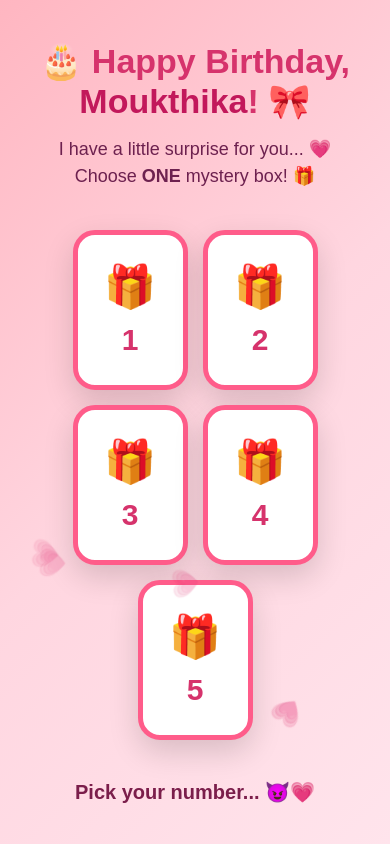
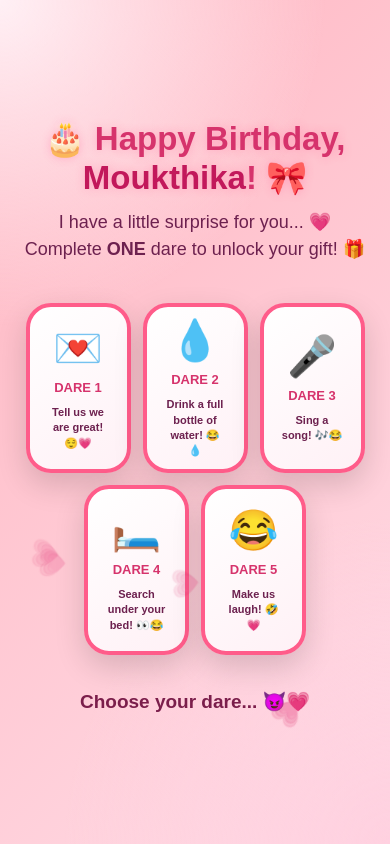
Before and after one commit to mmanit2024-web/birthday, a plain HTML site: page index.html in a window 390 px wide. Shown: the top 844 px of the page. Drawn offline with Linux system fonts and the light colour scheme.

Commit message:
Update index.html

```diff
--- a/index.html
+++ b/index.html
@@ -4,9 +4,10 @@
 <meta charset="UTF-8">
 <meta name="viewport" content="width=device-width, initial-scale=1.0">
 
-    <title>Moukthika's Birthday Surprise 🎁</title>
+<title>Moukthika's Birthday Surprise 🎂</title>
 
 <style>
+
 * {
     box-sizing: border-box;
     margin: 0;
@@ -16,18 +17,17 @@
 body {
     min-height: 100vh;
     font-family: Arial, sans-serif;
-            background: linear-gradient(
-                135deg,
-                #ffb6c1,
-                #ffd6e0,
-                #ffe4ec
-            );
+
+    background:
+        radial-gradient(circle at top left, #fff0f5, transparent 35%),
+        radial-gradient(circle at bottom right, #ffd1e0, transparent 35%),
+        linear-gradient(135deg, #ffb6c1, #ffdce6);
 
     display: flex;
     justify-content: center;
     align-items: center;
+
     text-align: center;
-
     overflow: hidden;
 }
 
@@ -37,49 +37,59 @@
 }
 
 h1 {
-            font-size: 48px;
+    font-size: 46px;
     color: #d6336c;
-            margin-bottom: 15px;
-        }
+    margin-bottom: 12px;
 
-        .subtitle {
-            font-size: 22px;
-            line-height: 1.5;
-            color: #6d214f;
-            margin-bottom: 40px;
+    text-shadow: 0 0 10px rgba(255, 80, 140, 0.3);
 }
 
 .name {
     color: #c2185b;
 }
 
+.subtitle {
+    font-size: 21px;
+    color: #6d214f;
+    line-height: 1.5;
+    margin-bottom: 40px;
+}
+
 .cards {
     display: flex;
     justify-content: center;
-            gap: 30px;
+    gap: 22px;
     flex-wrap: wrap;
 }
 
+
+/* CARD */
+
 .card {
-            width: 150px;
-            height: 200px;
-            perspective: 1000px;
+    width: 165px;
+    height: 220px;
+    perspective: 1200px;
     cursor: pointer;
 }
 
 .card-inner {
     width: 100%;
     height: 100%;
+
     position: relative;
 
-            transition: transform 0.8s;
+    transform-style: preserve-3d;
 
-            transform-style: preserve-3d;
+    transition:
+        transform 1s cubic-bezier(.68,-0.55,.27,1.55);
 }
 
 .card.flipped .card-inner {
     transform: rotateY(180deg);
 }
+
+
+/* FRONT AND BACK */
 
 .card-front,
 .card-back {
@@ -88,7 +98,7 @@
     width: 100%;
     height: 100%;
 
-            border-radius: 22px;
+    border-radius: 25px;
 
     backface-visibility: hidden;
 
@@ -99,35 +109,89 @@
     align-items: center;
 
     box-shadow:
-                0 12px 30px rgba(0, 0, 0, 0.15);
+        0 12px 30px rgba(0,0,0,0.15);
 }
+
 
 /* FRONT */
 
 .card-front {
-            background: white;
+    background:
+        linear-gradient(
+            145deg,
+            #ffffff,
+            #fff1f6
+        );
 
-            border: 5px solid #ff5c8a;
+    border: 4px solid #ff5c8a;
+
+    padding: 18px;
 
     transition: 0.3s;
+
+    position: relative;
+    overflow: hidden;
 }
 
 .card:hover .card-front {
-            transform: translateY(-8px);
+    transform:
+        translateY(-8px)
+        rotate(-2deg);
 
     box-shadow:
-                0 18px 35px rgba(214, 51, 108, 0.25);
+        0 20px 40px rgba(214,51,108,0.3);
 }
 
-        .gift {
+
+/* ICON */
+
+.dare-icon {
     font-size: 55px;
-            margin-bottom: 12px;
+    margin-bottom: 15px;
 }
 
-        .card-front h2 {
-            font-size: 38px;
+
+/* DARE */
+
+.dare-title {
     color: #d6336c;
+    font-size: 18px;
+    font-weight: bold;
+
+    margin-bottom: 10px;
 }
+
+.dare-text {
+    color: #6d214f;
+    font-size: 15px;
+    line-height: 1.4;
+    font-weight: bold;
+}
+
+
+/* SHINE */
+
+.card-front::before {
+    content: "";
+
+    position: absolute;
+
+    width: 55px;
+    height: 260px;
+
+    background: rgba(255,255,255,0.7);
+
+    transform: rotate(25deg);
+
+    left: -100px;
+
+    transition: 0.6s;
+}
+
+.card:hover .card-front::before {
+    left: 190px;
+}
+
 
 /* BACK */
 
@@ -142,36 +206,138 @@
     color: white;
 
     transform: rotateY(180deg);
+
+    box-shadow:
+        0 0 30px rgba(255,64,129,0.6);
 }
 
+
+/* RANDOM NUMBER */
+
 .number {
-            font-size: 70px;
+    font-size: 78px;
     font-weight: bold;
+
+    text-shadow:
+        0 0 15px rgba(255,255,255,0.9);
+
+    animation: pop 0.8s;
+}
+
+@keyframes pop {
+
+    0% {
+        transform: scale(0);
+        opacity: 0;
+    }
+
+    60% {
+        transform: scale(1.3);
+    }
+
+    100% {
+        transform: scale(1);
+        opacity: 1;
+    }
 }
 
 .card-back p {
     font-size: 17px;
-            margin-top: 5px;
+    margin-top: 8px;
 }
+
+
+/* SHAKE */
+
+.card.shaking {
+    animation: shake 0.6s;
+}
+
+@keyframes shake {
+
+    0% {
+        transform: translateX(0);
+    }
+
+    20% {
+        transform: translateX(-9px) rotate(-3deg);
+    }
+
+    40% {
+        transform: translateX(9px) rotate(3deg);
+    }
+
+    60% {
+        transform: translateX(-7px) rotate(-2deg);
+    }
+
+    80% {
+        transform: translateX(7px) rotate(2deg);
+    }
+
+    100% {
+        transform: translateX(0);
+    }
+}
+
+
+/* SPARKLES */
+
+.sparkle {
+    position: fixed;
+
+    pointer-events: none;
+
+    font-size: 25px;
+
+    animation:
+        sparkleAnimation 1.2s forwards;
+}
+
+@keyframes sparkleAnimation {
+
+    0% {
+        transform: scale(0) rotate(0deg);
+        opacity: 1;
+    }
+
+    50% {
+        transform: scale(1.5) rotate(180deg);
+        opacity: 1;
+    }
+
+    100% {
+        transform:
+            scale(0)
+            rotate(360deg)
+            translateY(-80px);
+
+        opacity: 0;
+    }
+}
+
 
 /* MESSAGE */
 
 .message {
-            margin-top: 40px;
+    margin-top: 35px;
 
-            font-size: 25px;
+    font-size: 24px;
+
+    font-weight: bold;
 
     color: #7b1e4b;
 
-            font-weight: bold;
+    min-height: 35px;
 }
 
-        /* RESET BUTTON */
+
+/* RESET */
 
 .reset {
-            margin-top: 20px;
+    margin-top: 18px;
 
-            padding: 13px 28px;
+    padding: 12px 27px;
 
     border: none;
 
@@ -191,6 +357,7 @@
 .reset:hover {
     background: #b52a59;
 }
+
 
 /* FLOATING HEARTS */
 
@@ -230,20 +397,18 @@
     }
 }
 
+
 /* CONFETTI */
 
 .confetti {
     position: fixed;
 
-            width: 10px;
-            height: 10px;
+    top: -20px;
 
-            top: -20px;
+    pointer-events: none;
 
     animation:
         fall 3s linear forwards;
-
-            pointer-events: none;
 }
 
 @keyframes fall {
@@ -261,12 +426,13 @@
     }
 }
 
+
 /* MOBILE */
 
 @media (max-width: 700px) {
 
     h1 {
-                font-size: 34px;
+        font-size: 33px;
     }
 
     .subtitle {
@@ -274,32 +440,37 @@
     }
 
     .cards {
-                gap: 15px;
+        gap: 12px;
     }
 
     .card {
-                width: 115px;
-                height: 160px;
+        width: 105px;
+        height: 170px;
     }
 
-            .gift {
-                font-size: 42px;
+    .dare-icon {
+        font-size: 40px;
+        margin-bottom: 8px;
     }
 
-            .card-front h2 {
-                font-size: 30px;
+    .dare-title {
+        font-size: 13px;
+    }
+
+    .dare-text {
+        font-size: 11px;
     }
 
     .number {
-                font-size: 50px;
+        font-size: 52px;
     }
 
     .card-back p {
-                font-size: 14px;
+        font-size: 12px;
     }
 
     .message {
-                font-size: 20px;
+        font-size: 19px;
     }
 }
 
@@ -311,12 +482,15 @@
 
 <div class="container">
 
+
     <!-- TITLE -->
 
     <h1>
+
         🎂 Happy Birthday,
         <span class="name">Moukthika</span>!
         🎀
+
     </h1>
 
 
@@ -328,7 +502,7 @@
 
         <br>
 
-            Choose <b>ONE</b> mystery box! 🎁
+        Complete <b>ONE</b> dare to unlock your gift! 🎁
 
     </p>
 
@@ -337,7 +511,8 @@
 
     <div class="cards">
 
-            <!-- CARD 1 -->
+
+        <!-- DARE 1 -->
 
         <div
             class="card"
@@ -346,26 +521,30 @@
 
             <div class="card-inner">
 
+
                 <div class="card-front">
 
-                        <div class="gift">
-                            🎁
+                    <div class="dare-icon">
+                        💌
                     </div>
 
-                        <h2>
-                            1
-                        </h2>
+                    <div class="dare-title">
+                        DARE 1
+                    </div>
+
+                    <div class="dare-text">
+                        Tell us we are great! 😌💗
+                    </div>
 
                 </div>
 
 
                 <div class="card-back">
 
-                        <div class="number">
-                        </div>
+                    <div class="number"></div>
 
                     <p>
-                            Your Lucky Number ✨
+                        🎁 Your Gift Number
                     </p>
 
                 </div>
@@ -375,7 +554,8 @@
         </div>
 
 
-            <!-- CARD 2 -->
+
+        <!-- DARE 2 -->
 
         <div
             class="card"
@@ -384,26 +564,30 @@
 
             <div class="card-inner">
 
+
                 <div class="card-front">
 
-                        <div class="gift">
-                            🎁
+                    <div class="dare-icon">
+                        💧
                     </div>
 
-                        <h2>
-                            2
-                        </h2>
+                    <div class="dare-title">
+                        DARE 2
+                    </div>
+
+                    <div class="dare-text">
+                        Drink a full bottle of water! 😂💧
+                    </div>
 
                 </div>
 
 
                 <div class="card-back">
 
-                        <div class="number">
-                        </div>
+                    <div class="number"></div>
 
                     <p>
-                            Your Lucky Number ✨
+                        🎁 Your Gift Number
                     </p>
 
                 </div>
@@ -413,7 +597,8 @@
         </div>
 
 
-            <!-- CARD 3 -->
+
+        <!-- DARE 3 -->
 
         <div
             class="card"
@@ -422,26 +607,30 @@
 
             <div class="card-inner">
 
+
                 <div class="card-front">
 
-                        <div class="gift">
-                            🎁
+                    <div class="dare-icon">
+                        🎤
                     </div>
 
-                        <h2>
-                            3
-                        </h2>
+                    <div class="dare-title">
+                        DARE 3
+                    </div>
+
+                    <div class="dare-text">
+                        Sing a song! 🎶😂
+                    </div>
 
                 </div>
 
 
                 <div class="card-back">
 
-                        <div class="number">
-                        </div>
+                    <div class="number"></div>
 
                     <p>
-                            Your Lucky Number ✨
+                        🎁 Your Gift Number
                     </p>
 
                 </div>
@@ -451,7 +640,8 @@
         </div>
 
 
-            <!-- CARD 4 -->
+
+        <!-- DARE 4 -->
 
         <div
             class="card"
@@ -460,26 +650,30 @@
 
             <div class="card-inner">
 
+
                 <div class="card-front">
 
-                        <div class="gift">
-                            🎁
+                    <div class="dare-icon">
+                        🛏️
                     </div>
 
-                        <h2>
-                            4
-                        </h2>
+                    <div class="dare-title">
+                        DARE 4
+                    </div>
+
+                    <div class="dare-text">
+                        Search under your bed! 👀😂
+                    </div>
 
                 </div>
 
 
                 <div class="card-back">
 
-                        <div class="number">
-                        </div>
+                    <div class="number"></div>
 
                     <p>
-                            Your Lucky Number ✨
+                        🎁 Your Gift Number
                     </p>
 
                 </div>
@@ -489,7 +683,8 @@
         </div>
 
 
-            <!-- CARD 5 -->
+
+        <!-- DARE 5 -->
 
         <div
             class="card"
@@ -498,26 +693,30 @@
 
             <div class="card-inner">
 
+
                 <div class="card-front">
 
-                        <div class="gift">
-                            🎁
+                    <div class="dare-icon">
+                        😂
                     </div>
 
-                        <h2>
-                            5
-                        </h2>
+                    <div class="dare-title">
+                        DARE 5
+                    </div>
+
+                    <div class="dare-text">
+                        Make us laugh! 🤣💗
+                    </div>
 
                 </div>
 
 
                 <div class="card-back">
 
-                        <div class="number">
-                        </div>
+                    <div class="number"></div>
 
                     <p>
-                            Your Lucky Number ✨
+                        🎁 Your Gift Number
                     </p>
 
                 </div>
@@ -526,6 +725,7 @@
 
         </div>
 
+
     </div>
 
 
@@ -533,7 +733,7 @@
 
     <div class="message">
 
-            Pick your number... 😈💗
+        Choose your dare... 😈💗
 
     </div>
 
@@ -549,34 +749,49 @@
 
     </button>
 
+
 </div>
+
 
 
 <script>
 
+
 let alreadyClicked = false;
 
 
+/* CARD CLICK */
+
 function flipCard(card) {
 
-            /*
-                Only one card can be selected.
-            */
 
     if (alreadyClicked) {
-
         return;
-
     }
 
 
     alreadyClicked = true;
 
 
+    /* SHAKE */
+
+    card.classList.add("shaking");
+
+
+    /* SPARKLES */
+
+    createSparkles(card);
+
+
     /*
-                Generate random number
-                between 1 and 5.
+       Wait until shaking
+       finishes.
     */
+
+    setTimeout(function() {
+
+
+        /* RANDOM NUMBER 1-5 */
 
         let randomNumber =
             Math.floor(
@@ -584,59 +799,134 @@
             ) + 1;
 
 
-            /*
-                Show the random number
-                on the back.
-            */
+        /* PUT NUMBER */
 
         card.querySelector(
             ".number"
         ).innerText = randomNumber;
 
 
-            /*
-                Flip the card.
-            */
+        /* FLIP */
 
         card.classList.add(
             "flipped"
         );
 
 
-            /*
-                Change message.
-            */
+        /* CHANGE MESSAGE */
 
         document.querySelector(
             ".message"
         ).innerHTML =
 
-                "🎉 Moukthika's lucky number is "
+            "🎉 Moukthika's gift number is "
             + randomNumber
             + "! 🎁💗";
 
 
-            /*
-                Show replay button.
-            */
+        /* SHOW BUTTON */
 
         document.querySelector(
             ".reset"
-            ).style.display = "inline-block";
+        ).style.display =
+            "inline-block";
 
 
-            /*
-                Start confetti.
-            */
+        /* CONFETTI */
 
         createConfetti();
 
+
+    }, 600);
+
 }
+
+
+
+/* SPARKLES */
+
+function createSparkles(card) {
+
+
+    const rect =
+        card.getBoundingClientRect();
+
+
+    const symbols = [
+        "✨",
+        "💗",
+        "⭐",
+        "💫",
+        "🌸"
+    ];
+
+
+    for (
+        let i = 0;
+        i < 15;
+        i++
+    ) {
+
+
+        const sparkle =
+            document.createElement(
+                "div"
+            );
+
+
+        sparkle.className =
+            "sparkle";
+
+
+        sparkle.innerHTML =
+            symbols[
+                Math.floor(
+                    Math.random()
+                    * symbols.length
+                )
+            ];
+
+
+        sparkle.style.left =
+            (
+                rect.left
+                + rect.width / 2
+                + (Math.random() - 0.5)
+                * 180
+            )
+            + "px";
+
+
+        sparkle.style.top =
+            (
+                rect.top
+                + rect.height / 2
+                + (Math.random() - 0.5)
+                * 150
+            )
+            + "px";
+
+
+        document.body.appendChild(
+            sparkle
+        );
+
+
+        setTimeout(
+            () => sparkle.remove(),
+            1500
+        );
+
+    }
+
+}
+
 
 
 /* FLOATING HEARTS */
 
 function createHeart() {
+
 
     const heart =
         document.createElement(
@@ -669,9 +959,7 @@
 
 
     setTimeout(
-                () => {
-                    heart.remove();
-                },
+        () => heart.remove(),
         7000
     );
 
@@ -684,9 +972,21 @@
 );
 
 
+
 /* CONFETTI */
 
 function createConfetti() {
+
+
+    const symbols = [
+        "🎉",
+        "🎊",
+        "💗",
+        "✨",
+        "🎀",
+        "🌸"
+    ];
+
 
     for (
         let i = 0;
@@ -694,21 +994,22 @@
         i++
     ) {
 
+
         const confetti =
             document.createElement(
                 "div"
             );
 
 
-                confetti.classList.add(
-                    "confetti"
-                );
+        confetti.className =
+            "confetti";
 
 
         confetti.innerHTML =
-                    ["🎉", "💗", "✨", "🎀", "🎊"][
+            symbols[
                 Math.floor(
-                            Math.random() * 5
+                    Math.random()
+                    * symbols.length
                 )
             ];
 
@@ -718,14 +1019,14 @@
             + "vw";
 
 
-                confetti.style.animationDelay =
-                    Math.random() * 2
-                    + "s";
+        confetti.style.fontSize =
+            (12 + Math.random() * 20)
+            + "px";
 
 
-                confetti.style.fontSize =
-                    (10 + Math.random() * 20)
-                    + "px";
+        confetti.style.animationDelay =
+            Math.random() * 1.5
+            + "s";
 
 
         document.body.appendChild(
@@ -734,9 +1035,7 @@
 
 
         setTimeout(
-                    () => {
-                        confetti.remove();
-                    },
+            () => confetti.remove(),
             5000
         );
 
@@ -747,5 +1046,4 @@
 </script>
 
 </body>
-
 </html>
```
Lines whose indentation alone changed are shown as unchanged.
